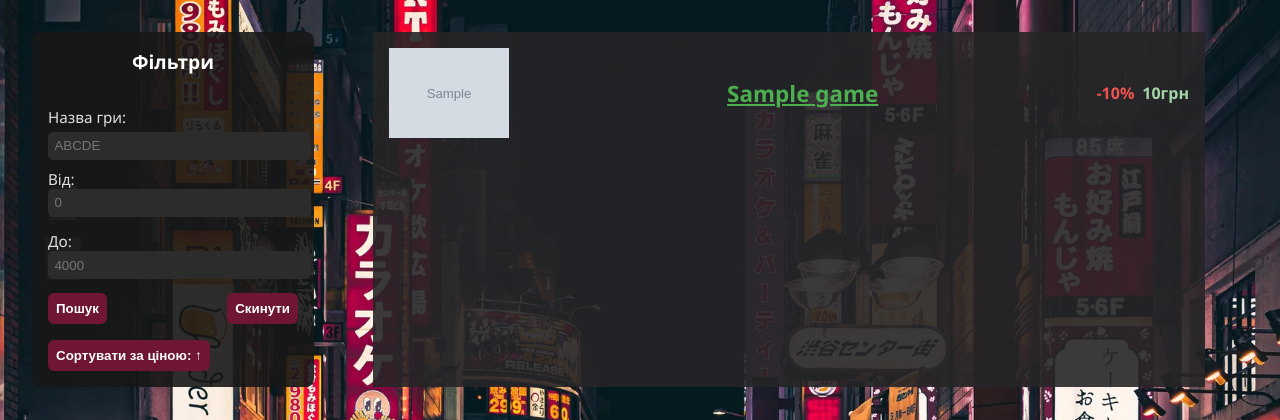
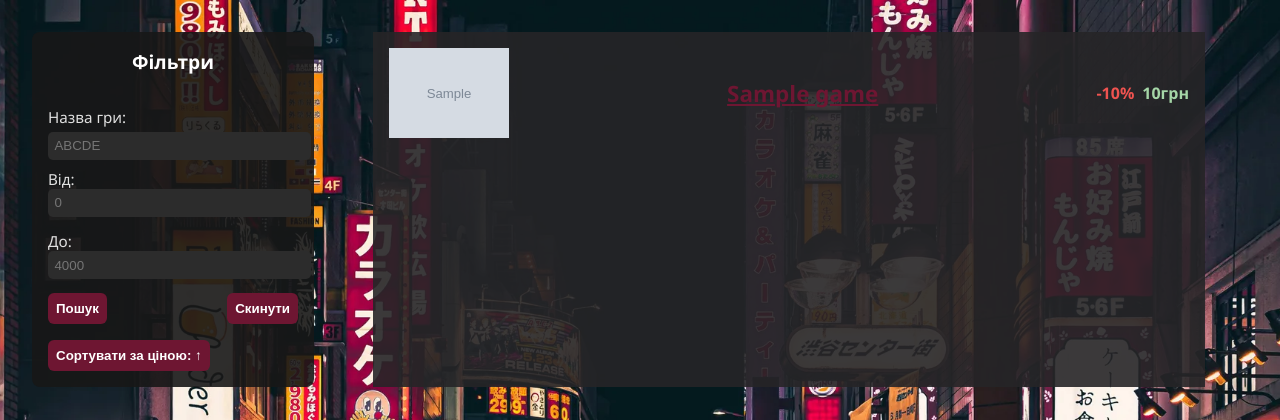
Before and after one commit to Pechonkin17/DealHunt, a Flask app: template templates/index.html in a window 1280 px wide, with the pointer over the restyled element. Shown: the top 420 px of the page. Run offline with Flask 3, Linux system fonts and the light colour scheme; the template is opened without the code that fills it: most values are stand-ins (such as "Sample title", 1, 10 or a date in 2020); grey boxes marked "Sample" are stand-in pictures.

```diff
--- a/static/styles/style.css
+++ b/static/styles/style.css
@@ -87,7 +87,7 @@ body {
 }
 
 .game-title:hover {
-    color: #4caf50;
+    color: #6e1632;
     text-decoration: underline;
 }
 
```
